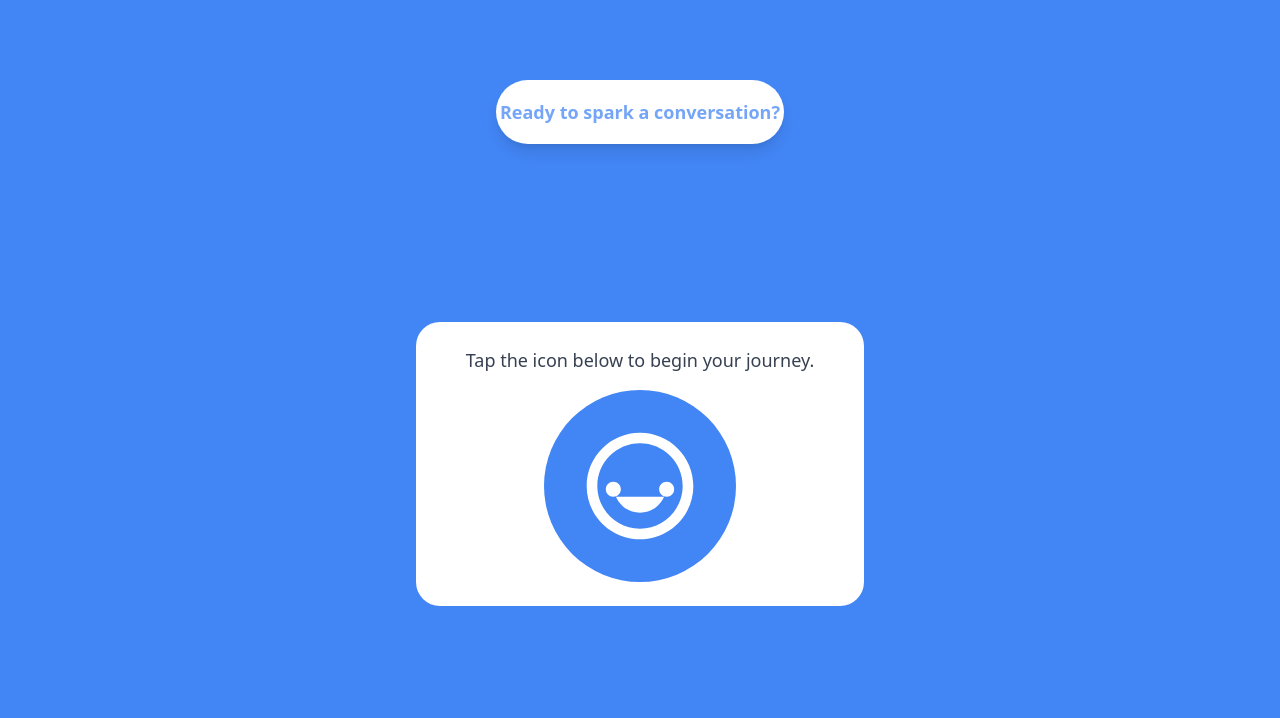
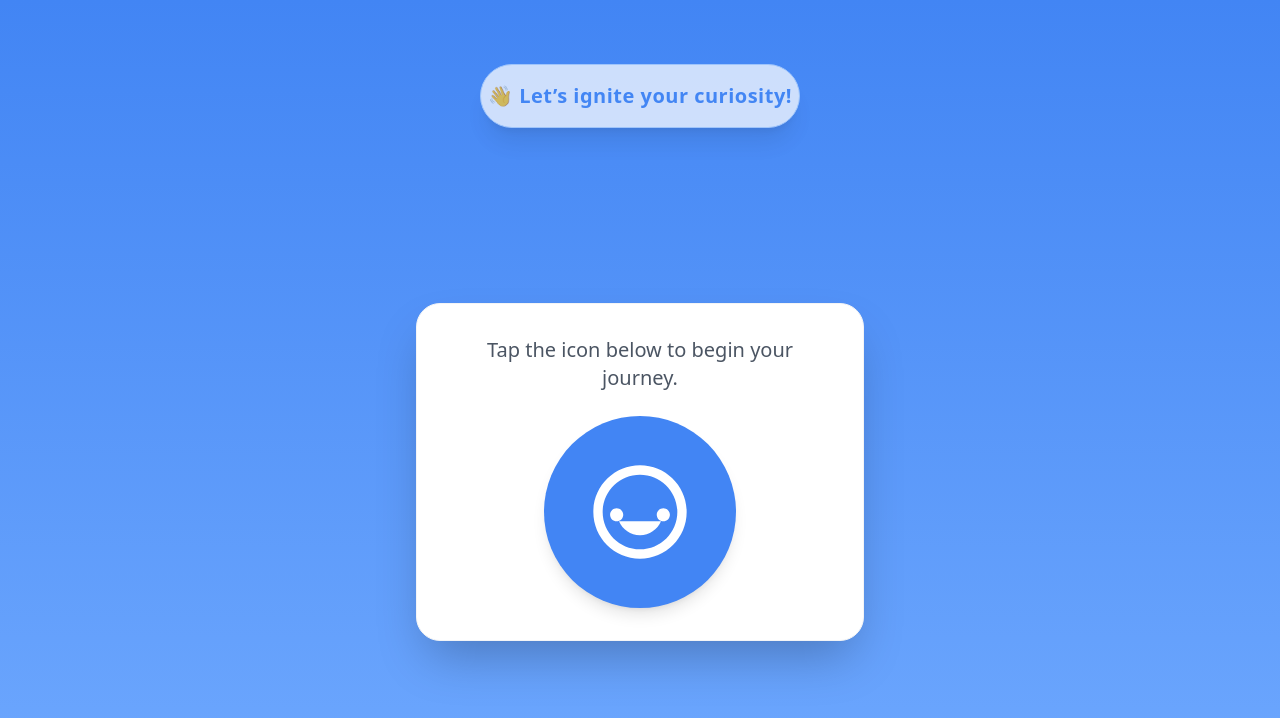
Before and after one commit to Saitejaswini-25/chatbot, a React (Vite) app: page / in a window 1280 px wide. Shown: the top 718 px of the page. Built offline with nearby package versions, Linux system fonts and the light colour scheme.

Commit message:
Update WelcomePage.tsx

```diff
--- a/src/pages/WelcomePage.tsx
+++ b/src/pages/WelcomePage.tsx
@@ -5,28 +5,29 @@ function WelcomePage() {
   const navigate = useNavigate();
 
   return (
-    <div className="h-screen bg-[#4285f4] flex flex-col items-center justify-center relative p-4">
-      {/* Halo Ellipse with Attractive Text */}
-      <div className="absolute top-20">
-        <div className="w-72 h-16 bg-white rounded-full shadow-lg flex items-center justify-center">
-          <p className="text-[#4285f4] font-semibold text-lg animate-pulse">
-            Ready to spark a conversation?
+    <div className="h-screen bg-gradient-to-b from-[#4285f4] to-[#6ea8fe] flex flex-col items-center justify-center relative p-4">
+
+      {/* Halo Ellipse with Glow */}
+      <div className="absolute top-16 animate-pulse">
+        <div className="w-80 h-16 bg-white rounded-full shadow-xl flex items-center justify-center border border-blue-200">
+          <p className="text-[#4285f4] font-semibold text-lg sm:text-xl tracking-wide">
+            👋 Let’s ignite your curiosity!
           </p>
         </div>
       </div>
 
       {/* Main Card */}
-      <div className="w-full max-w-md bg-white rounded-3xl flex flex-col items-center justify-center p-6 mt-32">
-        <p className="text-center text-gray-700 mb-4 text-lg font-medium">
+      <div className="w-full max-w-md bg-white rounded-3xl flex flex-col items-center justify-center p-8 mt-36 shadow-2xl border border-gray-100">
+        <p className="text-center text-gray-600 mb-6 text-lg sm:text-xl font-medium">
           Tap the icon below to begin your journey.
         </p>
         <div
-          className="w-48 h-48 bg-[#4285f4] rounded-full flex items-center justify-center cursor-pointer hover:scale-105 transition-transform"
+          className="w-48 h-48 bg-[#4285f4] rounded-full flex items-center justify-center cursor-pointer hover:scale-110 transition-transform duration-300 shadow-lg hover:shadow-2xl"
           onClick={() => navigate('/intro')}
         >
           <svg
             viewBox="0 0 24 24"
-            className="w-32 h-32 text-white"
+            className="w-28 h-28 text-white"
             fill="currentColor"
           >
             <path d="M12 2C6.48 2 2 6.48 2 12s4.48 10 10 10 10-4.48 10-10S17.52 2 12 2zm0 18c-4.41 0-8-3.59-8-8s3.59-8 8-8 8 3.59 8 8-3.59 8-8 8zm-5-6c.78 0 1.41-.63 1.41-1.41S7.78 11.18 7 11.18s-1.41.63-1.41 1.41.63 1.41 1.41 1.41zm10 0c.78 0 1.41-.63 1.41-1.41s-.63-1.41-1.41-1.41-1.41.63-1.41 1.41.63 1.41 1.41 1.41zm-5 3c2.01 0 3.74-1.23 4.5-3h-9c.76 1.77 2.49 3 4.5 3z" />
```
